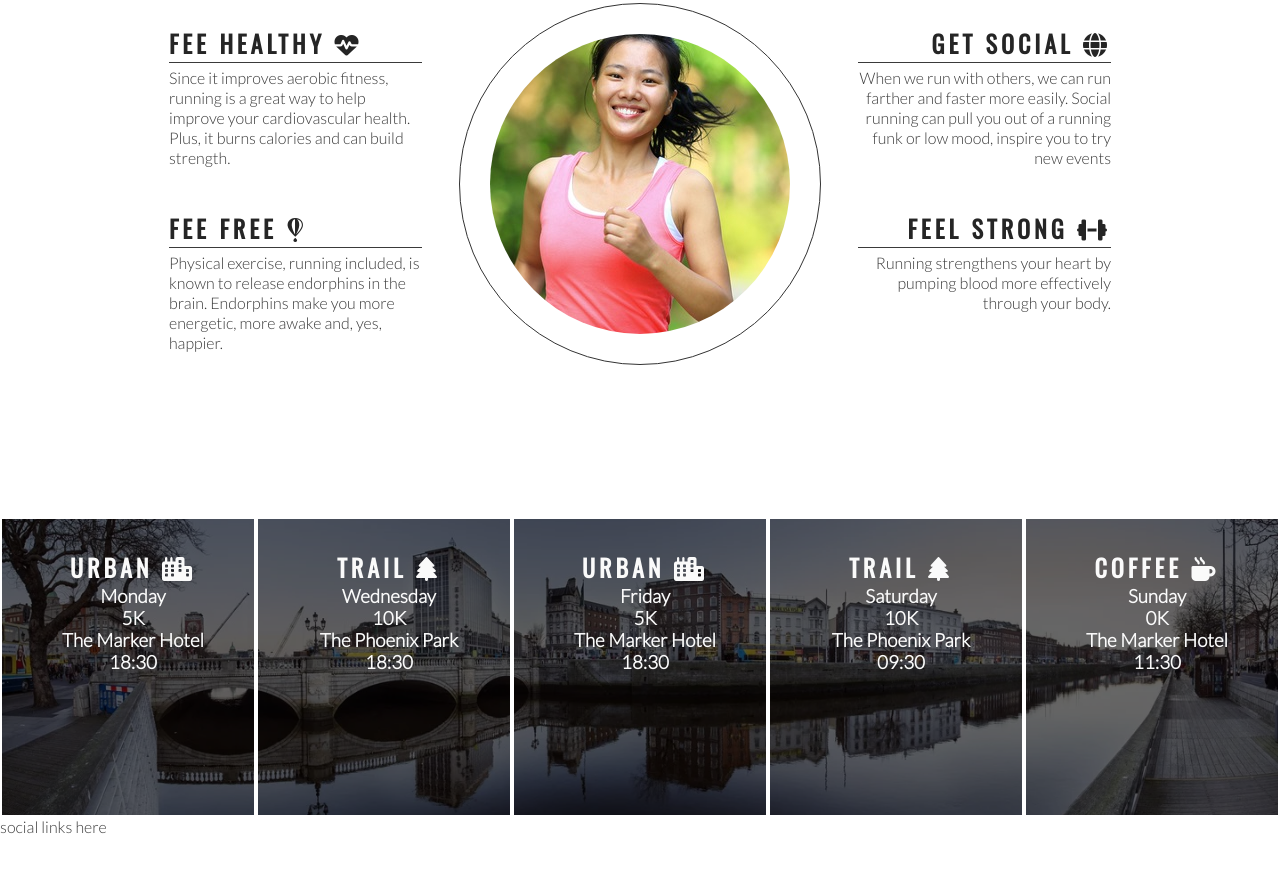
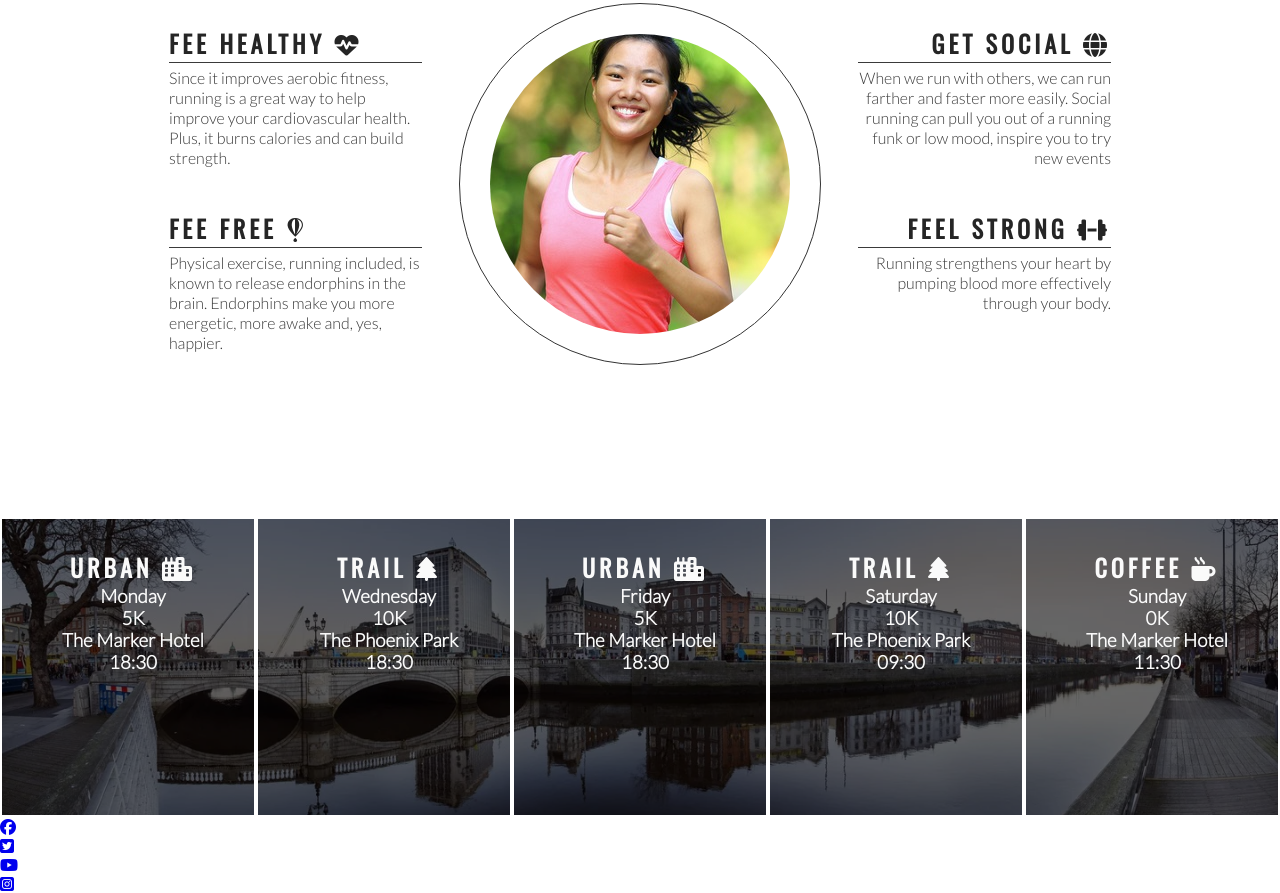
Before and after one commit to Paola62010/love-running, a plain HTML site: page index.html in a window 1280 px wide. Shown: the part 778-1671 px from the top of the page. Before the commit the page ends 1614 px from the top, so only its background shows below. Drawn offline with nearby package versions, Linux system fonts and the light colour scheme.

Commit message:
Add social media icons to footer

```diff
--- a/index.html
+++ b/index.html
@@ -111,7 +111,25 @@
         </div>
     </section>
     <footer>
-        social links here
+        <ul>
+            <li>
+                <a href="https://facebook.com" target="_blank" rel="noopener"
+                    aria-label="Visit our Facebook page (opens in a new tab)"><i class="fab fa-facebook"></i></a>
+            </li>
+            <li>
+                <a href="https://twitter.com" target="_blank" rel="noopener"
+                    aria-label="Visit our Twitter page (opens in a new tab)"><i class="fab fa-twitter-square"></i></a>
+            </li>
+            <li>
+                <a href="https://youtube.com" target="_blank" rel="noopener"
+                    aria-label="Visit our Youtube page (opens in a new tab)"><i class="fab fa-youtube"></i></a>
+            </li>
+            <li>
+                <a href="https://instagram.com" target="_blank" rel="noopener"
+                    aria-label="Visit our Instagram page (opens in a new tab)"><i
+                        class="fab fa-instagram-square"></i></a>
+            </li>
+        </ul>
     </footer>
     <!--font Awesome script-->
     <script src="https://kit.fontawesome.com/55724143d3.js" crossorigin="anonymous"></script>
```
